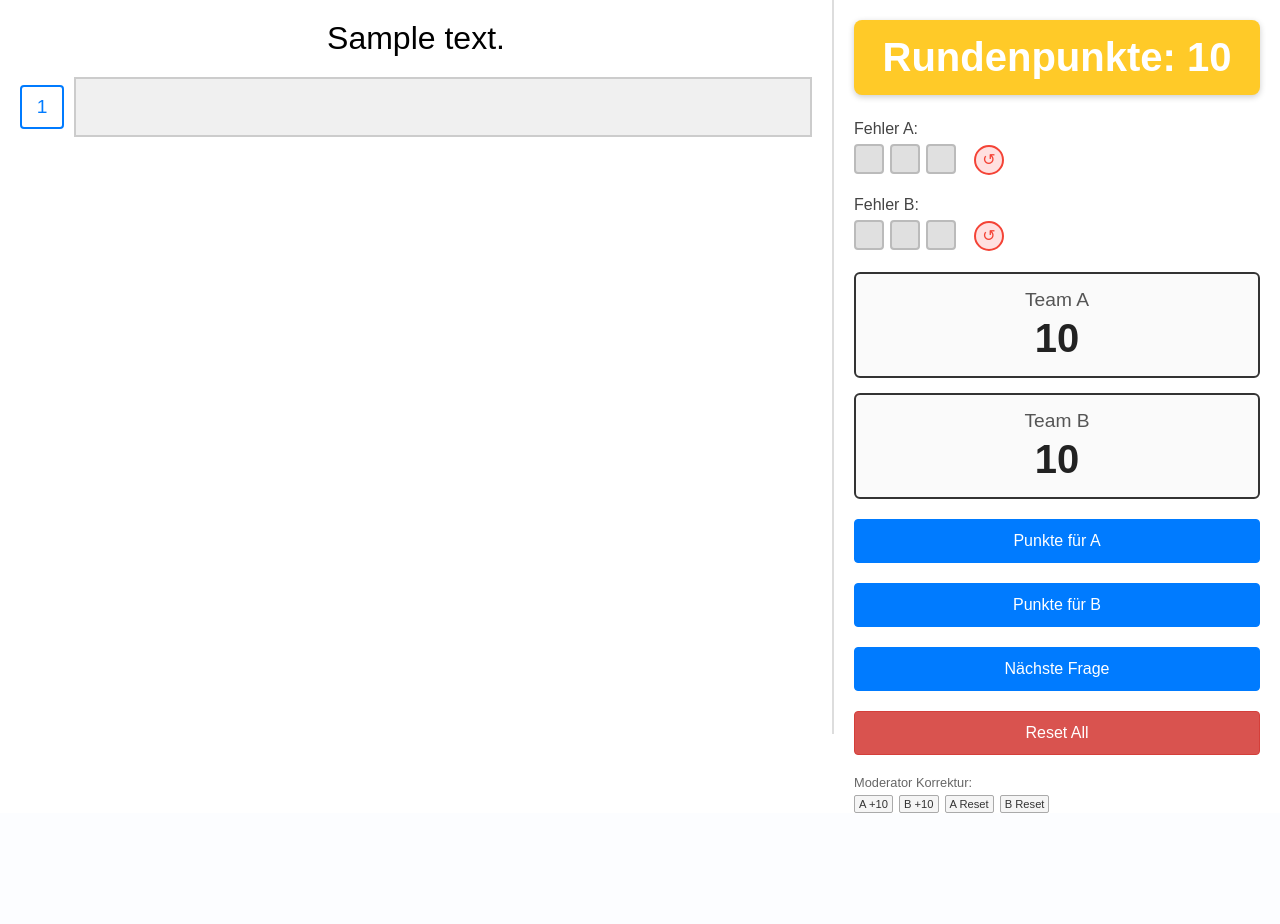
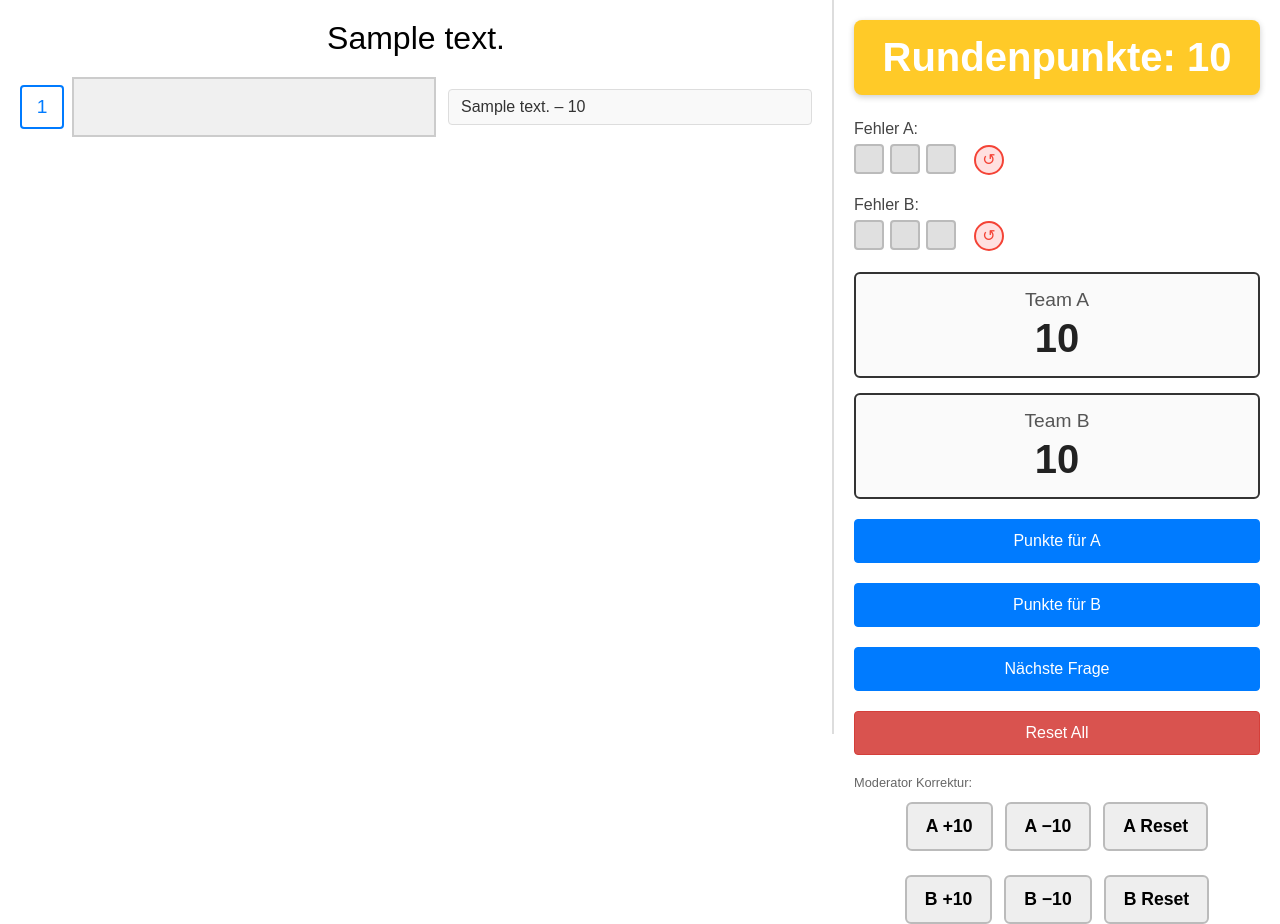
Before and after one commit to chrisiszr/familyfeud, a Flask app: template Hochzeitsspiel/templates/index.html in a window 1280 px wide. Shown: the part 63-987 px from the top of the page. Before the commit the page ends 876 px from the top, so only its background shows below. Run offline with Flask 3, Linux system fonts and the light colour scheme; the template is opened without the code that fills it: most values are stand-ins (such as "Sample title", 1, 10 or a date in 2020).

Commit message:
new buttons
for minus points, larger

```diff
--- a/Hochzeitsspiel/static/css/style.css
+++ b/Hochzeitsspiel/static/css/style.css
@@ -204,25 +204,44 @@ body {
   margin-bottom: 4px;
 }
 
+/* ---------------------------------------------
+   Moderator-Buttons größer und auffälliger
+   --------------------------------------------- */
+
 .mod-buttons {
   display: flex;
-  gap: 6px;
+  flex-wrap: wrap;
+  gap: 12px;              /* Abstand zwischen allen Buttons */
+  justify-content: center;/* zentriert die Buttons untereinander */
+  margin-top: 12px;
 }
 
-/* Dezente, unauffällige Mod-Buttons */
 .mod-btn {
-  padding: 2px 4px;      /* sehr klein */
-  font-size: 0.7rem;     /* kleine Schrift */
-  border: 1px solid #aaa;/* helleres Grau */
-  background-color: #f5f5f5; /* leichtes Grau */
-  color: #333;
-  border-radius: 2px;
+  padding: 12px 18px;     /* deutlich mehr Klickfläche */
+  font-size: 1.1rem;      /* größere Schrift */
+  font-weight: 600;
+  background-color: #eeeeee;
+  border: 2px solid #bbb;
+  border-radius: 6px;
   cursor: pointer;
+  transition: background-color 0.2s, transform 0.1s;
 }
 
 .mod-btn:hover {
   background-color: #ddd;
+  transform: scale(1.05);
 }
+
+.mod-btn:active {
+  transform: scale(0.98);
+}
+
+/* Optional: Abstand zwischen Team-A- und Team-B-Gruppen */
+.mod-spacer {
+  flex-basis: 100%;       /* sorgt für Umbruch in der Flex-Zeile */
+  height: 0;
+}
+
 
 /* Responsive Verhalten für schmalere Bildschirme */
 @media (max-width: 900px) {
@@ -320,3 +339,45 @@ body {
    (Neutral Counter, Score‐Boxen, Buttons, etc.)
    siehe vorangegangene Version
    --------------------------------------------- */
+
+/* Neue Spalte: sichtbare Lösung + Punkte neben dem Aufdeck‐Kästchen */
+.answer-row {
+  display: grid;
+  grid-template-columns: 40px 1fr 1fr; /* Index | Aufdeck‐Zelle | Lösung */
+  gap: 12px;
+  align-items: center;
+}
+
+/* Falls du lieber Flex nutzen möchtest, alternativ: */
+/*
+.answer-row {
+  display: flex;
+  align-items: center;
+}
+.index-box    { width: 40px; }
+.answer-cell  { flex: 1; }
+.solution-cell{ flex: 1; }
+*/
+
+.solution-cell {
+  font-size: 1rem;
+  color: #333;
+  padding: 8px 12px;
+  background-color: #f9f9f9;
+  border: 1px solid #ddd;
+  border-radius: 4px;
+  box-sizing: border-box;
+  /* Optional: leicht dezenter Hintergrund, damit sie nicht zu dominant wirkt */
+}
+
+/* Optional: responsive Anpassung, falls Platz knapp wird */
+@media (max-width: 800px) {
+  .answer-row {
+    grid-template-columns: 30px 1fr; /* Index + Aufdeck‐Zelle, Lösung darunter */
+    grid-template-rows: auto auto;
+  }
+  .solution-cell {
+    grid-column: 1 / -1;
+    margin-top: 6px;
+  }
+}
--- a/Hochzeitsspiel/templates/index.html
+++ b/Hochzeitsspiel/templates/index.html
@@ -21,8 +21,8 @@
       <div class="answer-grid">
         {% for i in range(answers|length) %}
           <div class="answer-row">
+            <!-- bestehende Spalten -->
             <div class="index-box">{{ i + 1 }}</div>
-
             {% if revealed_flags[i] %}
               <div class="answer-cell">
                 {{ answers[i]['text'] }} – {{ answers[i]['points'] }}
@@ -33,9 +33,15 @@
                 <button type="submit" class="answer-cell hidden"></button>
               </form>
             {% endif %}
+
+            <!-- NEUE SPALTE: Lösung + Punktzahl -->
+            <div class="solution-cell">
+              {{ answers[i]['text'] }} – {{ answers[i]['points'] }}
+            </div>
           </div>
         {% endfor %}
       </div>
+
     </div>
 
     <!-- Rechte Spalte: Neutralzähler, Fehlerzähler, Scores und Steuerung -->
@@ -119,26 +125,47 @@
       <div class="moderator-tools">
         <div class="moderator-label">Moderator Korrektur:</div>
         <div class="mod-buttons">
-          <form method="post" action="{{ url_for('adjust_score') }}" style="display:inline;">
+          <!-- Team A +10 -->
+          <form method="post" action="{{ url_for('adjust_score') }}">
             <input type="hidden" name="team" value="A">
             <input type="hidden" name="delta" value="10">
             <button type="submit" class="mod-btn">A +10</button>
           </form>
-          <form method="post" action="{{ url_for('adjust_score') }}" style="display:inline;">
+          <!-- Team A -10 -->
+          <form method="post" action="{{ url_for('adjust_score') }}">
+            <input type="hidden" name="team" value="A">
+            <input type="hidden" name="delta" value="-10">
+            <button type="submit" class="mod-btn">A −10</button>
+          </form>
+          <!-- Team A Reset -->
+          <form method="post" action="{{ url_for('reset_score') }}">
+            <input type="hidden" name="team" value="A">
+            <button type="submit" class="mod-btn">A Reset</button>
+          </form>
+
+          <!-- Spacer oder Zeilenumbruch, falls gewünscht -->
+          <div class="mod-spacer"></div>
+
+          <!-- Team B +10 -->
+          <form method="post" action="{{ url_for('adjust_score') }}">
             <input type="hidden" name="team" value="B">
             <input type="hidden" name="delta" value="10">
             <button type="submit" class="mod-btn">B +10</button>
           </form>
-          <form method="post" action="{{ url_for('reset_score') }}" style="display:inline;">
-            <input type="hidden" name="team" value="A">
-            <button type="submit" class="mod-btn">A Reset</button>
+          <!-- Team B -10 -->
+          <form method="post" action="{{ url_for('adjust_score') }}">
+            <input type="hidden" name="team" value="B">
+            <input type="hidden" name="delta" value="-10">
+            <button type="submit" class="mod-btn">B −10</button>
           </form>
-          <form method="post" action="{{ url_for('reset_score') }}" style="display:inline;">
+          <!-- Team B Reset -->
+          <form method="post" action="{{ url_for('reset_score') }}">
             <input type="hidden" name="team" value="B">
             <button type="submit" class="mod-btn">B Reset</button>
           </form>
         </div>
       </div>
+
     </div>
   </div>
 
```
